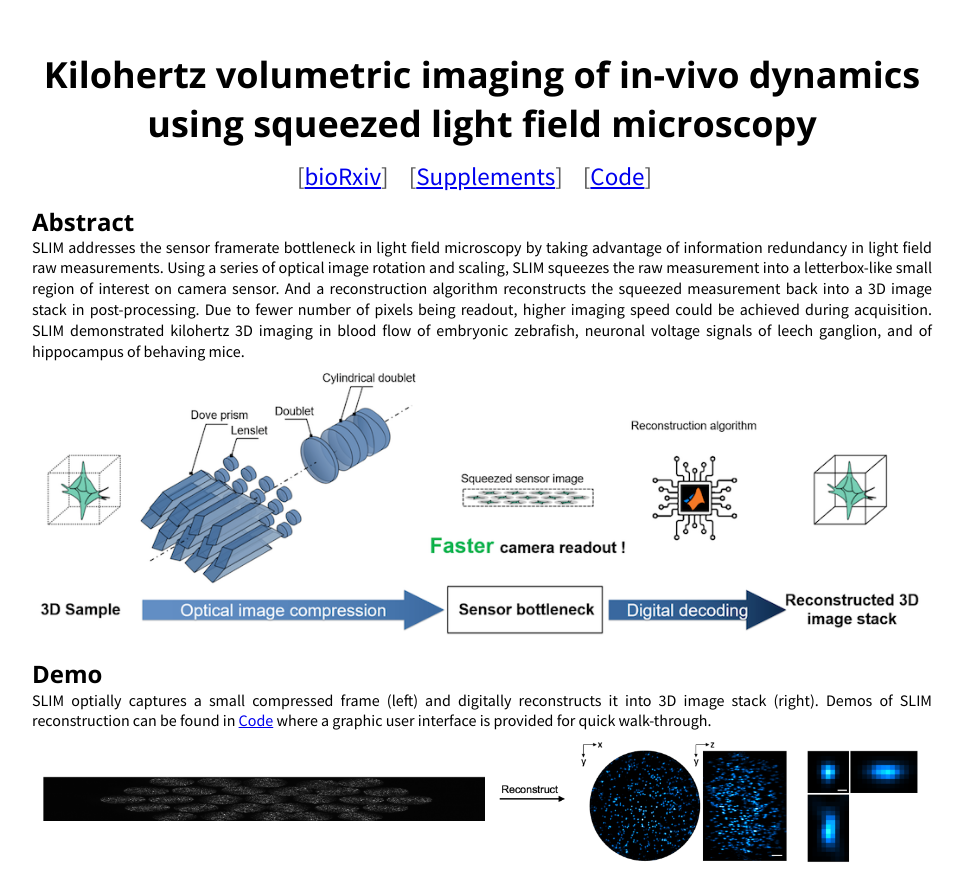
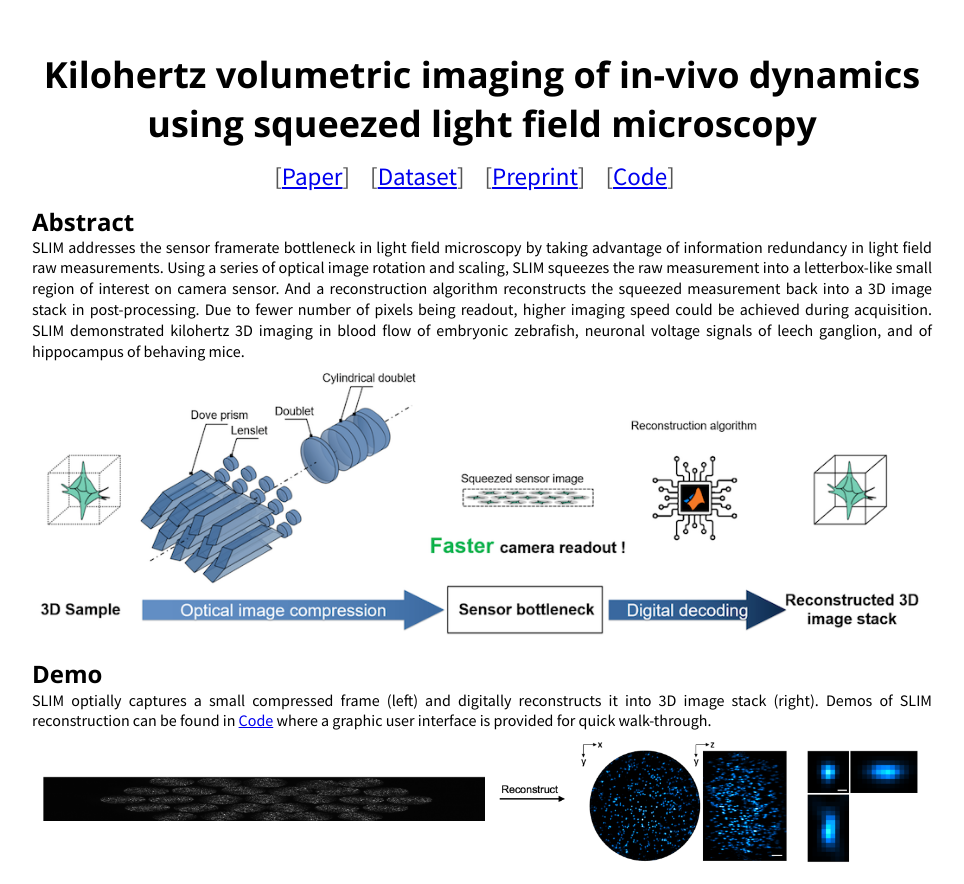
Before and after one commit to aaronzq/SLIM, a plain HTML site: page index.html in a window 1280 px wide. Shown: the top 884 px of the page, without its empty margins (158-1122 px from the left). Drawn offline with nearby package versions, Linux system fonts and the light colour scheme.

Commit message:
citation upt

```diff
--- a/index.html
+++ b/index.html
@@ -28,8 +28,9 @@
 <div id="maincontent">
     <div class="content">
         <div id="files" style="margin-top: 10px; text-align: center;">
-            [<a href="https://www.biorxiv.org/content/10.1101/2024.03.23.586416v2.full">bioRxiv</a>]&nbsp;&nbsp;&nbsp;
-            [<a href="https://www.biorxiv.org/content/10.1101/2024.03.23.586416v2.full">Supplements</a>]&nbsp;&nbsp;&nbsp;
+            [<a href="https://www.nature.com/articles/s41592-025-02843-8">Paper</a>]&nbsp;&nbsp;&nbsp;
+            [<a href="https://zenodo.org/records/15793563">Dataset</a>]&nbsp;&nbsp;&nbsp;
+            [<a href="https://www.biorxiv.org/content/10.1101/2024.03.23.586416v2.full">Preprint</a>]&nbsp;&nbsp;&nbsp;
             [<a href="https://github.com/aaronzq/SLIM">Code</a>]&nbsp;&nbsp;&nbsp;
         </div>
 
@@ -114,7 +115,7 @@
     <div class="content">
         <h2>Contact</h2>
         <div>Please cite our work if it helps your research. <a href="mailto:zqwang9@ucla.edu">Email</a> for any question. </div>
-        <div style="margin-top: 10px;">Wang, Z., Zhao, R., Wagenaar, D. A., Espino, D., Sheintuch, L., Benshlomo, O., ... & Gao, L. (2024). Kilohertz volumetric imaging of in-vivo dynamics using squeezed light field microscopy. bioRxiv, 2024-03.</div>
+        <div style="margin-top: 10px;">Wang, Z., Zhao, R., Wagenaar, D.A. et al. Kilohertz volumetric imaging of in vivo dynamics using squeezed light field microscopy. Nat Methods (2025).</div>
 
     <footer class="center" style="margin-top:50px; margin-bottom:10px; font-size: small;">
         <hr>
```
